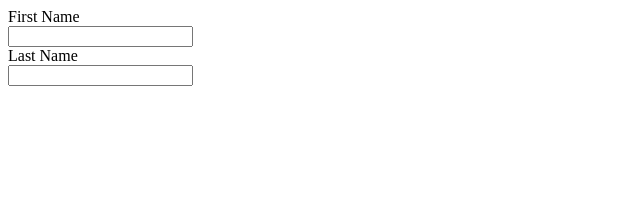
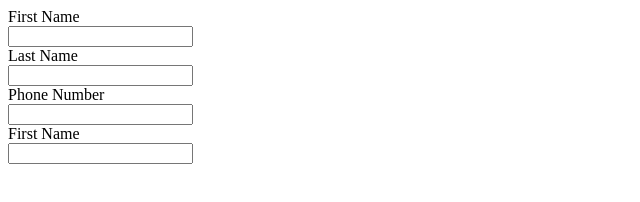
Before and after one commit to caolan000/TeamD1021, a plain HTML site: page contact.html in a window 1280 px wide. Shown: the whole page, without its empty margins (0-640 px from the left). Drawn offline with Linux system fonts and the light colour scheme.

Commit message:
asdfasdf

```diff
--- a/contact.html
+++ b/contact.html
@@ -21,7 +21,11 @@
         <label for="firstname">First Name</label> <br>
         <input type="text" id="firstname"><br>
         <label for="firstname">Last Name</label> <br>
-        <input type="text" id="firstname">
+        <input type="text" id="firstname"> <br>
+        <label for="phone">Phone Number</label><br>
+        <input type="tel" id="phone"><br>
+        <label for="firstname">First Name</label> <br>
+        <input type="text" id="firstname"><br>
 
    </form>
 </body>
```
Also changed, not shown: images/Contact Us Page.png (added), images/Swatches.png (added), images/Wireframe.png (added), images/Wireframe2.png (added), images/Wireframe3.png (added), 1 other file.
